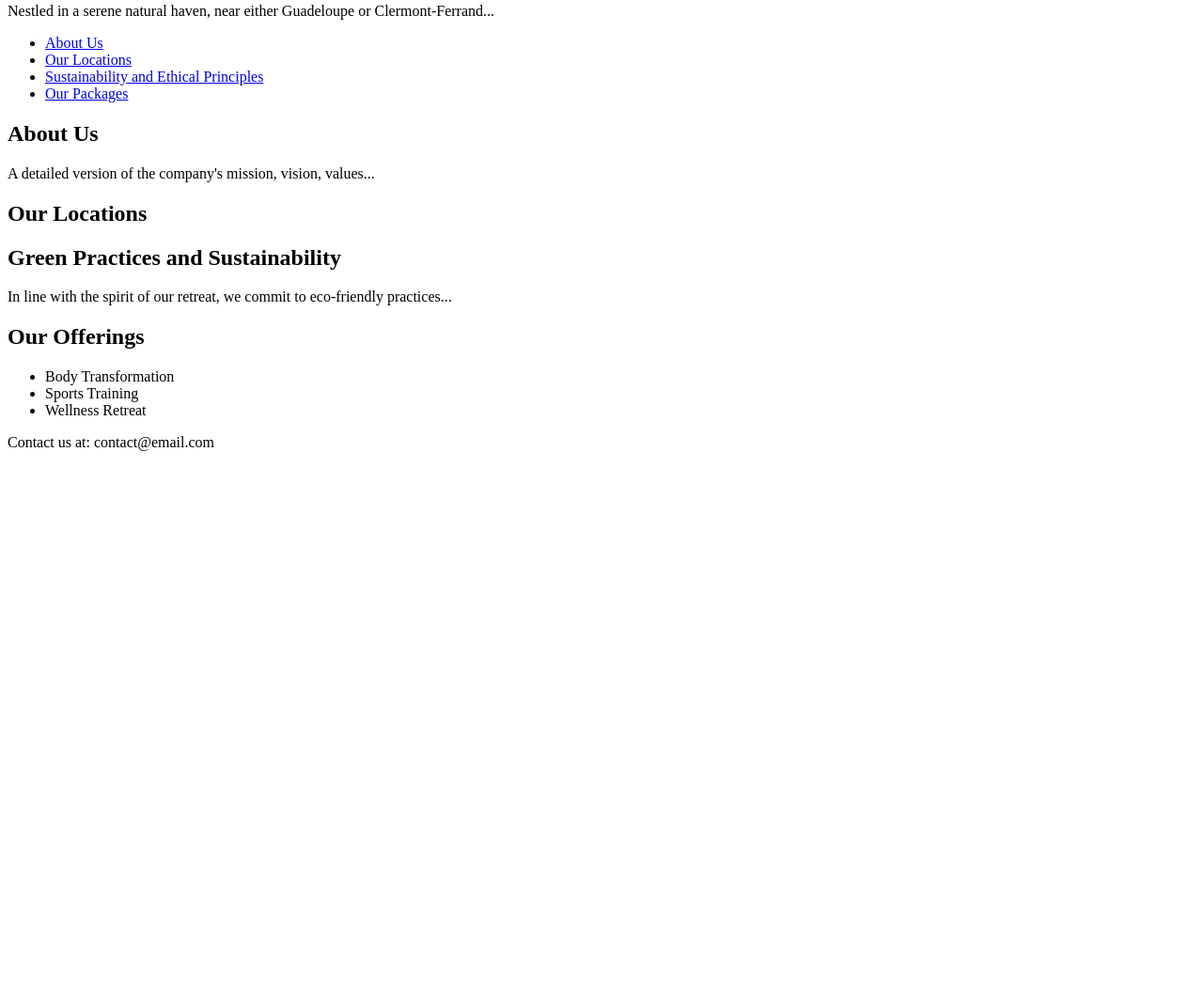
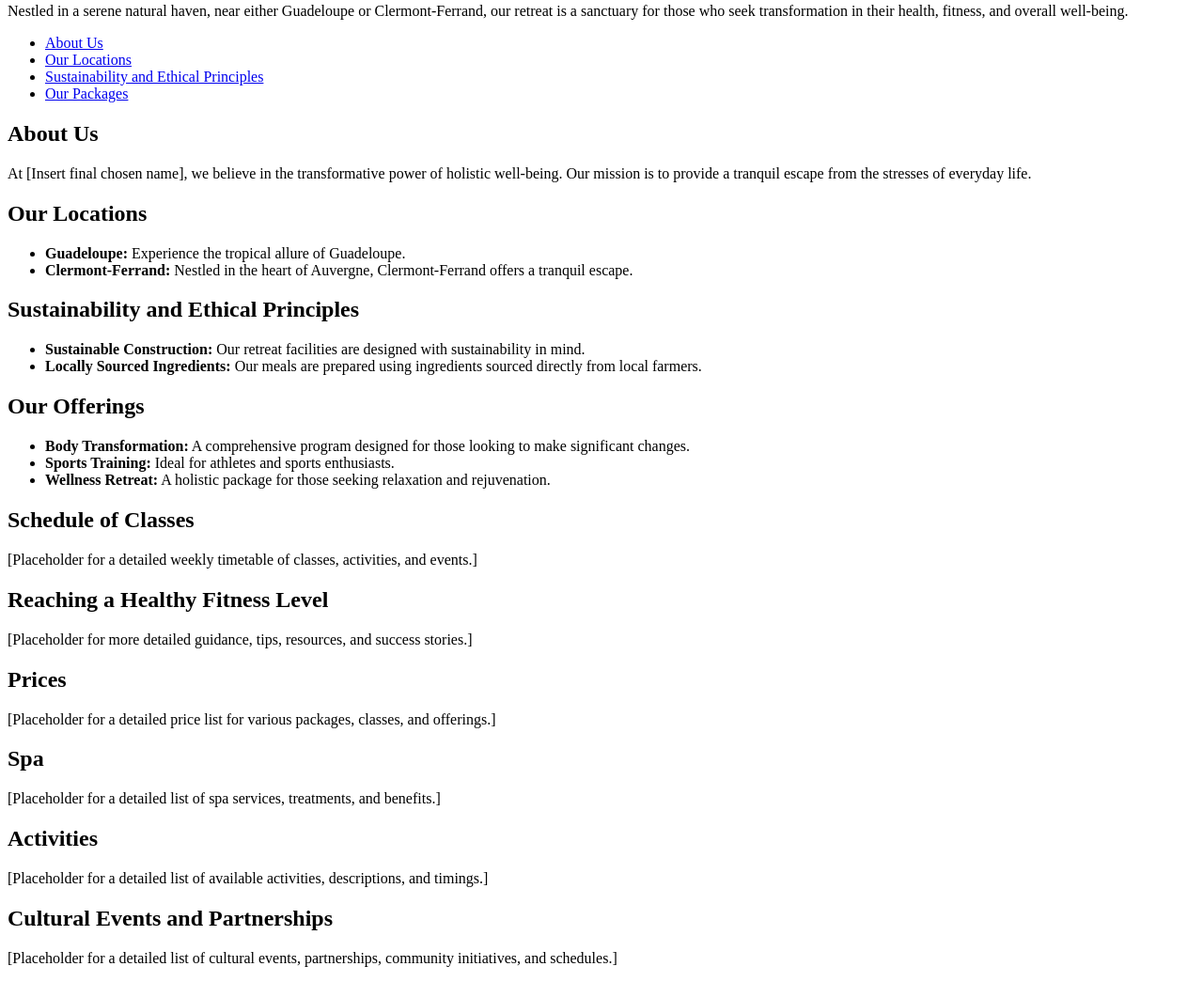
Before and after one commit to Sanmiyel/FitForestCamp, a plain HTML site: page index.html in a window 1280 px wide. Shown: the part 148-1193 px from the top of the page at 94% size. Before the commit the page ends 800 px from the top, so only its background shows below. Drawn offline with Linux system fonts and the light colour scheme.

Commit message:
Add files via upload

```diff
--- a/index.html
+++ b/index.html
@@ -1,66 +1,92 @@
+
 <!DOCTYPE html>
 <html lang="en">
 <head>
     <meta charset="UTF-8">
     <meta name="viewport" content="width=device-width, initial-scale=1.0">
-    <title>HealthyHaven / ForestFit Camp / EcoFit Nation</title>
-    <!-- Add stylesheets, scripts, etc. here if needed -->
+    <title>[Insert final chosen name]</title>
 </head>
 <body>
 
 <!-- Homepage -->
 <header>
     <h1>[Insert final chosen name: HealthyHaven / ForestFit Camp / EcoFit Nation]: An Oasis of Wellness and Fitness</h1>
-    <!-- Banner showcasing the serene natural environment with tagline -->
     <img src="path_to_image" alt="Banner image of the retreat">
-    <p>Nestled in a serene natural haven, near either Guadeloupe or Clermont-Ferrand...</p>
-    <!-- Navigation Menu -->
+    <p>
+        Nestled in a serene natural haven, near either Guadeloupe or Clermont-Ferrand, our retreat is a sanctuary
+        for those who seek transformation in their health, fitness, and overall well-being.
+    </p>
     <nav>
         <ul>
             <li><a href="#about">About Us</a></li>
             <li><a href="#locations">Our Locations</a></li>
             <li><a href="#sustainability">Sustainability and Ethical Principles</a></li>
             <li><a href="#packages">Our Packages</a></li>
-            <!-- Add other navigation links as needed -->
         </ul>
     </nav>
 </header>
-
-<!-- About Us Section -->
 <section id="about">
     <h2>About Us</h2>
-    <p>A detailed version of the company's mission, vision, values...</p>
+    <p>
+        At [Insert final chosen name], we believe in the transformative power of holistic well-being. Our mission is to provide
+        a tranquil escape from the stresses of everyday life.
+    </p>
 </section>
 
-<!-- Our Locations -->
 <section id="locations">
     <h2>Our Locations</h2>
-    <!-- Content for locations goes here -->
+    <ul>
+        <li><strong>Guadeloupe:</strong> Experience the tropical allure of Guadeloupe.</li>
+        <li><strong>Clermont-Ferrand:</strong> Nestled in the heart of Auvergne, Clermont-Ferrand offers a tranquil escape.</li>
+    </ul>
 </section>
 
-<!-- Sustainability and Ethical Principles -->
 <section id="sustainability">
-    <h2>Green Practices and Sustainability</h2>
-    <p>In line with the spirit of our retreat, we commit to eco-friendly practices...</p>
+    <h2>Sustainability and Ethical Principles</h2>
+    <ul>
+        <li><strong>Sustainable Construction:</strong> Our retreat facilities are designed with sustainability in mind.</li>
+        <li><strong>Locally Sourced Ingredients:</strong> Our meals are prepared using ingredients sourced directly from local farmers.</li>
+    </ul>
 </section>
 
-<!-- Our Packages -->
 <section id="packages">
     <h2>Our Offerings</h2>
     <ul>
-        <li>Body Transformation</li>
-        <li>Sports Training</li>
-        <li>Wellness Retreat</li>
+        <li><strong>Body Transformation:</strong> A comprehensive program designed for those looking to make significant changes.</li>
+        <li><strong>Sports Training:</strong> Ideal for athletes and sports enthusiasts.</li>
+        <li><strong>Wellness Retreat:</strong> A holistic package for those seeking relaxation and rejuvenation.</li>
     </ul>
 </section>
 
-<!-- Remaining sections like Schedule of Classes, Prices, etc. will be added here -->
+<section id="schedule">
+    <h2>Schedule of Classes</h2>
+    <p>[Placeholder for a detailed weekly timetable of classes, activities, and events.]</p>
+</section>
 
-<!-- Footer (Contact info, social media links, etc.) -->
-<footer>
-    <p>Contact us at: contact@email.com</p>
-    <!-- Add other footer content as needed -->
-</footer>
+<section id="fitness-level">
+    <h2>Reaching a Healthy Fitness Level</h2>
+    <p>[Placeholder for more detailed guidance, tips, resources, and success stories.]</p>
+</section>
+
+<section id="prices">
+    <h2>Prices</h2>
+    <p>[Placeholder for a detailed price list for various packages, classes, and offerings.]</p>
+</section>
+
+<section id="spa">
+    <h2>Spa</h2>
+    <p>[Placeholder for a detailed list of spa services, treatments, and benefits.]</p>
+</section>
+
+<section id="activities">
+    <h2>Activities</h2>
+    <p>[Placeholder for a detailed list of available activities, descriptions, and timings.]</p>
+</section>
+
+<section id="cultural-events">
+    <h2>Cultural Events and Partnerships</h2>
+    <p>[Placeholder for a detailed list of cultural events, partnerships, community initiatives, and schedules.]</p>
+</section>
 
 </body>
 </html>
```
